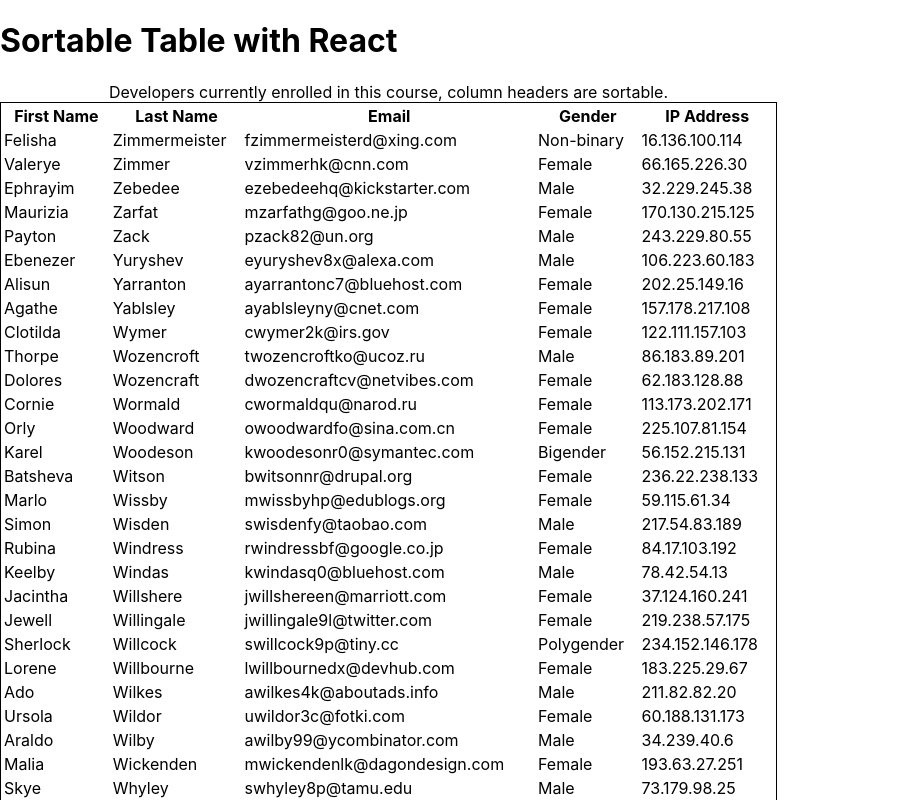
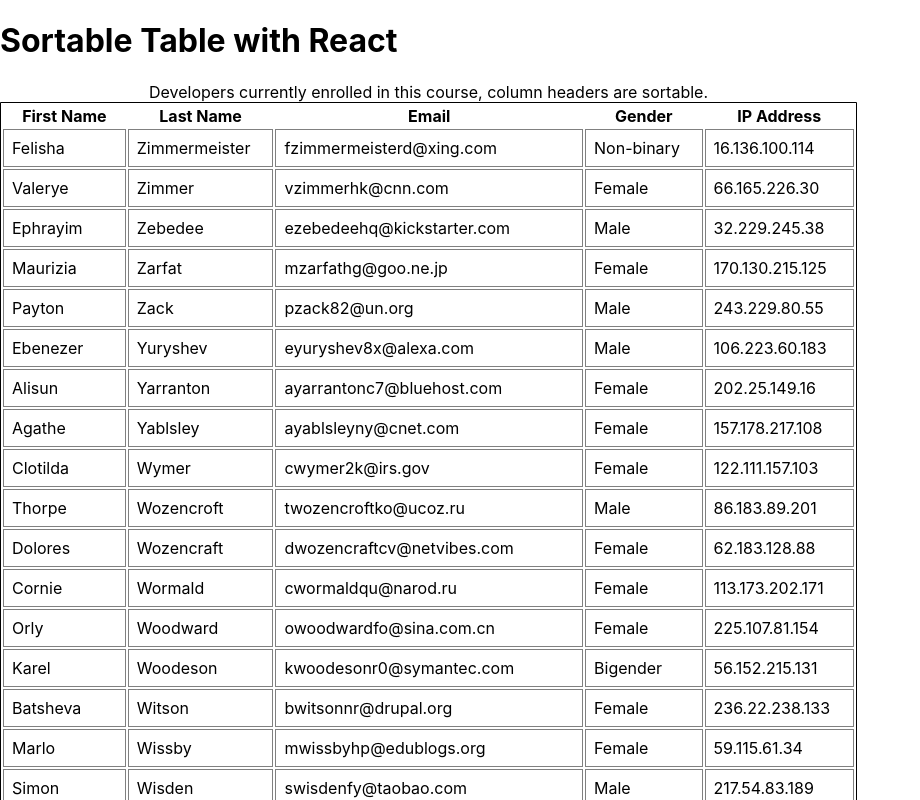
Before and after one commit to mvaden/react_sortable-data-table, a React (Create React App) app: page / in a window 1280 px wide. Shown: the top 800 px of the page, without its empty margins (0-920 px from the left). Built offline with nearby package versions, Linux system fonts and the light colour scheme.

Commit message:
Set base style for table data

```diff
--- a/src/components/TableBody/TableBody.js
+++ b/src/components/TableBody/TableBody.js
@@ -10,8 +10,7 @@ const TableBody = ({ tableData, columns }) => {
                            {
                               columns.map(({ accessor }) => {
                                  const tData = data[accessor] ? data[accessor] : "-";
-                                 console.log("accessor: ", data[accessor])
-                                 return <td key={accessor}>{tData}</td>;
+                                 return <td key={accessor} className="table-data">{tData}</td>;
                               })
                            }
                         </tr>
--- a/src/components/TableBody/TableBody.scss
+++ b/src/components/TableBody/TableBody.scss
@@ -0,0 +1,6 @@
+@import "../../styles/colors";
+
+.table-data {
+   border: 1px solid $mid-gray;
+   padding: 0.5rem;
+}
```
